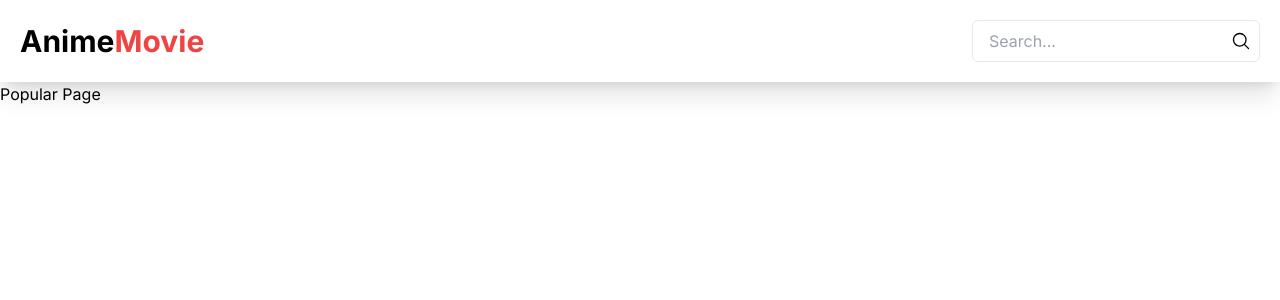
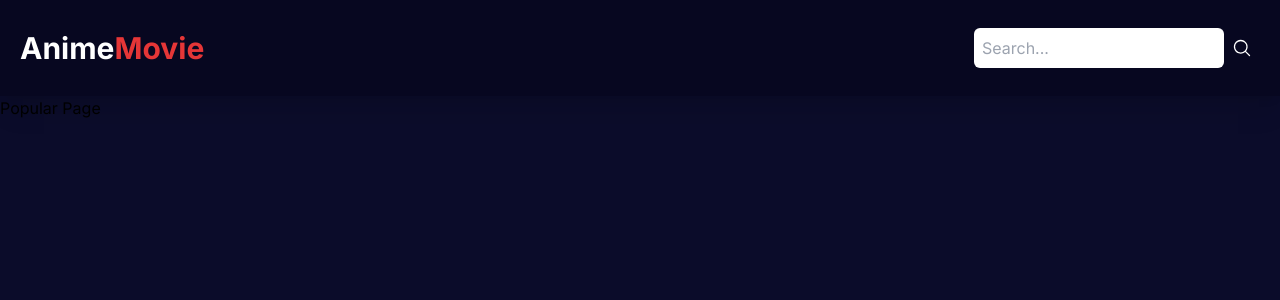
Before and after one commit to PramudyaReynaldi/anime-movies, a Next.js app: page /popular in a window 1280 px wide. Shown: the top 300 px of the page. Built offline with nearby package versions, Linux system fonts and the light colour scheme.

Commit message:
update color

```diff
--- a/src/app/globals.css
+++ b/src/app/globals.css
@@ -1,6 +1,18 @@
 @tailwind base;
 @tailwind components;
 @tailwind utilities;
+
+:root {
+  --secondary-bg: #070720;
+  --primary-bg: #0b0c2a;
+
+  --primary-color: #fff;
+  --secondary-color: #e53637;
+}
+
+body {
+  background-color: var(--primary-bg);
+}
 
 .top-anime-list img {
   max-width: 100%;
--- a/src/components/AnimeListCard/AnimeListTile.js
+++ b/src/components/AnimeListCard/AnimeListTile.js
@@ -3,10 +3,10 @@ import Link from "next/link";
 const AnimeListTitle = ({ title, titleSpan, linkHref, linkText }) => {
     return (
         <div className="flex justify-between items-center p-6 pb-0">
-            <div className="text-xl font-bold">
-                <span className="text-red-500">{title}</span>{titleSpan}
+            <div className="text-xl font-bold text-primary-color">
+                <span className="text-secondary-color">{title}</span>{titleSpan}
             </div>
-            <Link href={linkHref} className="text-sm hover-link">
+            <Link href={linkHref} className="text-sm hover-link text-primary-color">
                 {linkText}
             </Link>
         </div>
--- a/src/components/AnimeListCard/index.js
+++ b/src/components/AnimeListCard/index.js
@@ -16,10 +16,10 @@ const AnimeListCard = ({ api }) => {
                                     alt={anime.title}
                                 />
                                 <div className="p-4">
-                                    <h3 className="font-bold md:text-md text-sm break-words">
+                                    <h3 className="font-bold md:text-md text-sm break-words text-primary-color">
                                         {anime.title}
                                     </h3>
-                                    <p className="text-sm">Rate: {anime.score}</p>
+                                    <p className="text-sm text-primary-color">Rate: {anime.score}</p>
                                 </div>
                             </Link>
                         </div>
--- a/src/components/InputSearch/index.js
+++ b/src/components/InputSearch/index.js
@@ -3,16 +3,16 @@ import { MagnifyingGlass } from "@phosphor-icons/react";
 
 const InputSearch = ({ value, onChange, placeholder, onClick }) => {
     return (
-        <div className="border md:my-0 lg:my-0 my-3 flex items-center p-2 rounded-md">
+        <div className="md:my-0 lg:my-0 my-3 flex items-center p-2 rounded-md">
             <input
                 type="search"
                 placeholder={placeholder}
-                className="outline-none px-2"
+                className="outline-none p-2 rounded-md"
                 value={value}
-                onChange={onChange} // Update added here
+                onChange={onChange}
             />
-            <button onClick={onClick}>
-                <MagnifyingGlass size={20} />
+            <button onClick={onClick} className="ms-2">
+                <MagnifyingGlass size={20} className="text-primary-color" />
             </button>
         </div>
     );
--- a/src/components/utils/Navbar/index.js
+++ b/src/components/utils/Navbar/index.js
@@ -29,10 +29,10 @@ const Navbar = () => {
     };
 
     return (
-        <header className="bg-white">
+        <header className="bg-secondary-bg">
             <div className="flex md:flex-row lg:flex-row flex-col justify-between items-center p-5 shadow-xl">
-                <Link href="/" className="text-3xl font-bold text-black">
-                    Anime<span className="text-red-500">Movie</span>
+                <Link href="/" className="text-3xl font-bold text-primary-color">
+                    Anime<span className="text-secondary-color">Movie</span>
                 </Link>
                 <InputSearch
                     value={searchQuery}
```
